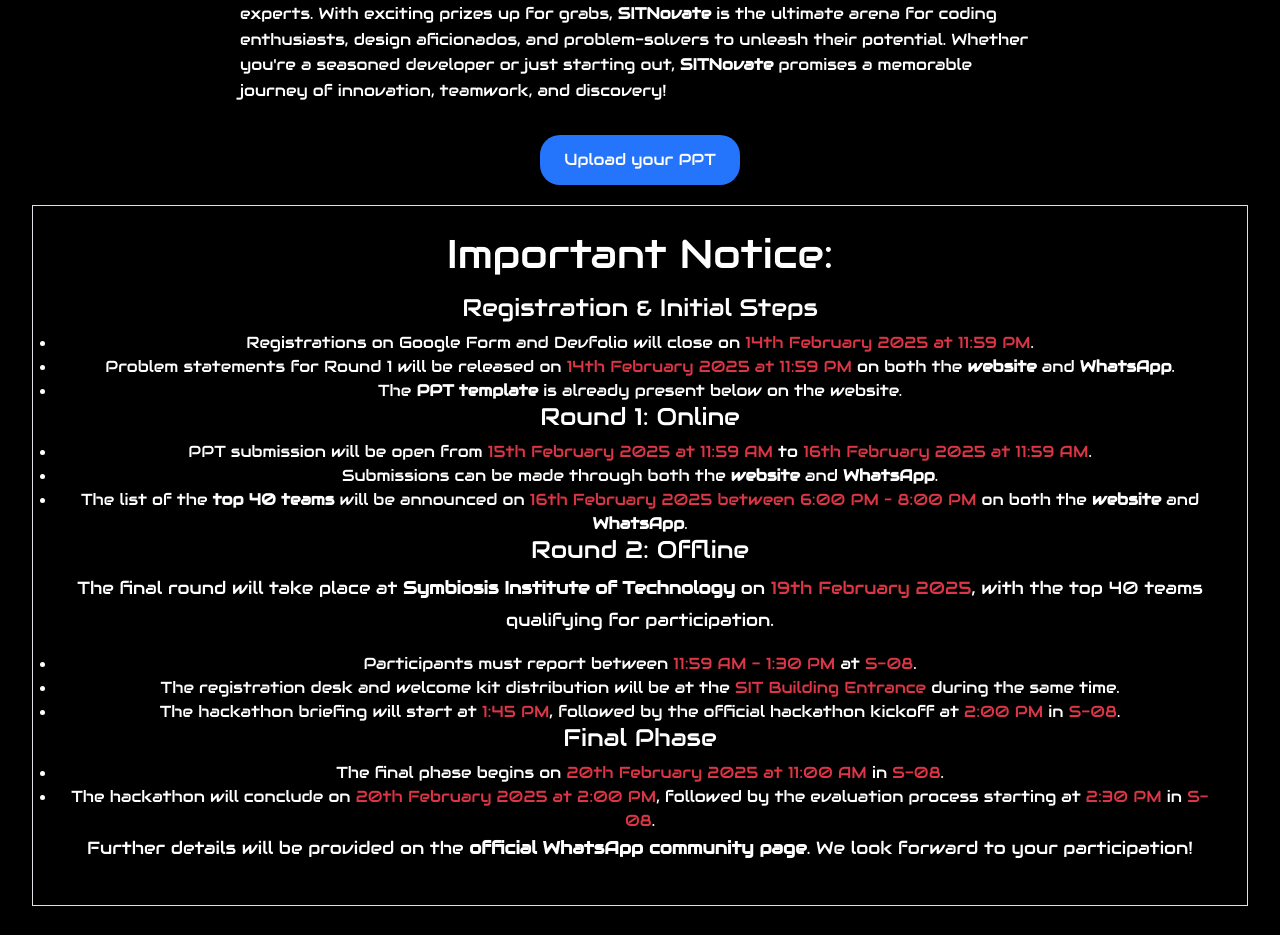
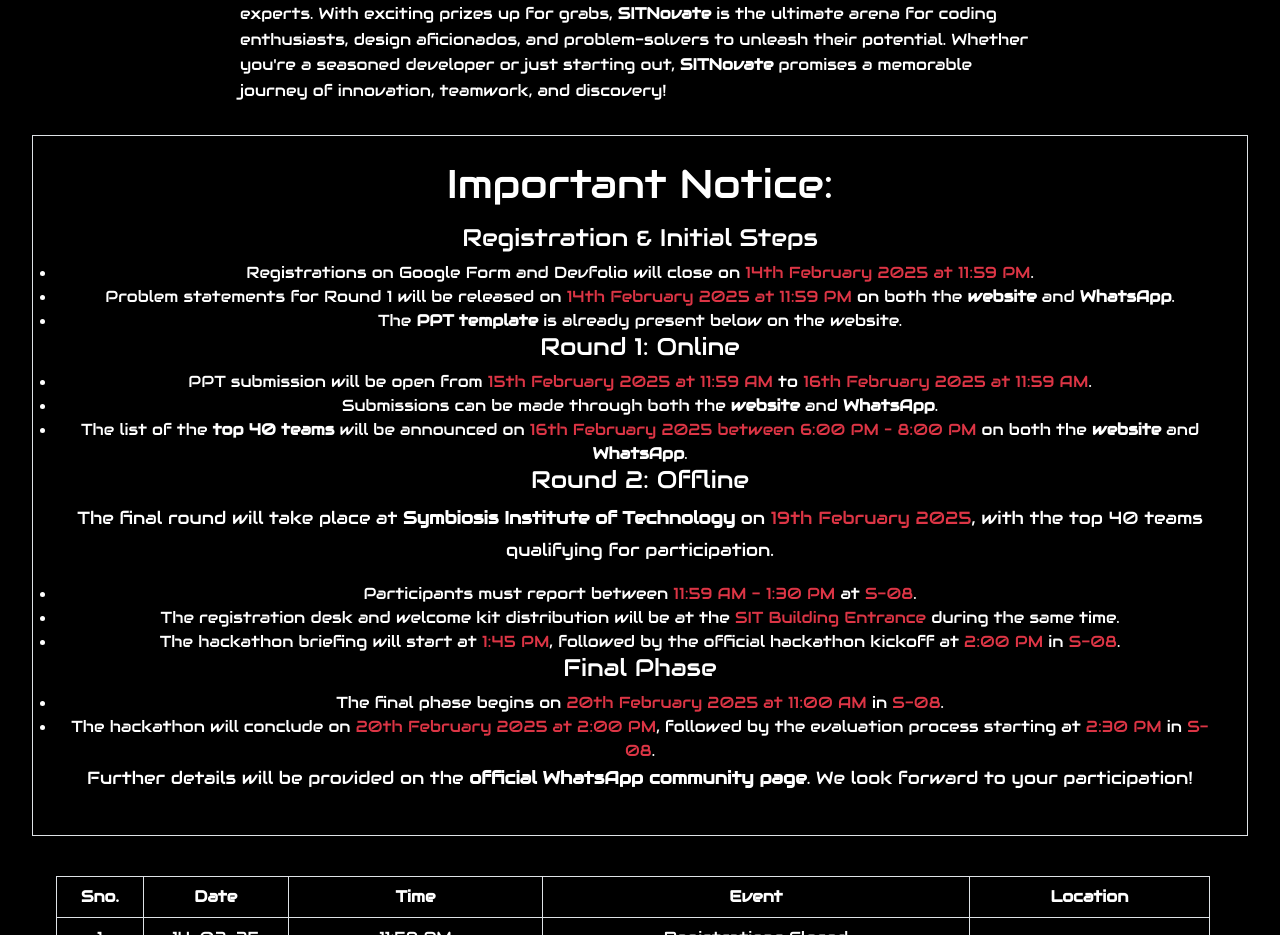
Before and after one commit to Ro706/Enthusia, a React (Create React App) app: page /SITNovate in a window 1280 px wide. Shown: the part 1363-2298 px from the top of the page. Built offline with nearby package versions, Linux system fonts and the light colour scheme.

Commit message:
removing register button form the website

```diff
--- a/src/component/SITNovate.js
+++ b/src/component/SITNovate.js
@@ -74,9 +74,9 @@
           Register Now
         </button> */}
         {/* onClick={() => window.open("https://forms.gle/FDuj24rewGS5hPmU7", "_blank")} */}
-        <button className="Register" onClick={() => window.open("https://forms.gle/FDuj24rewGS5hPmU7", "_blank")}>
+        {/* <button className="Register" onClick={() => window.open("https://forms.gle/FDuj24rewGS5hPmU7", "_blank")}>
           Upload your PPT
-        </button>
+        </button> */}
         <ul className="pt-4 text-left text-lg  border border-gray-300 rounded-lg p-4 shadow-md">
           <h2>Important Notice:</h2>
 
```
